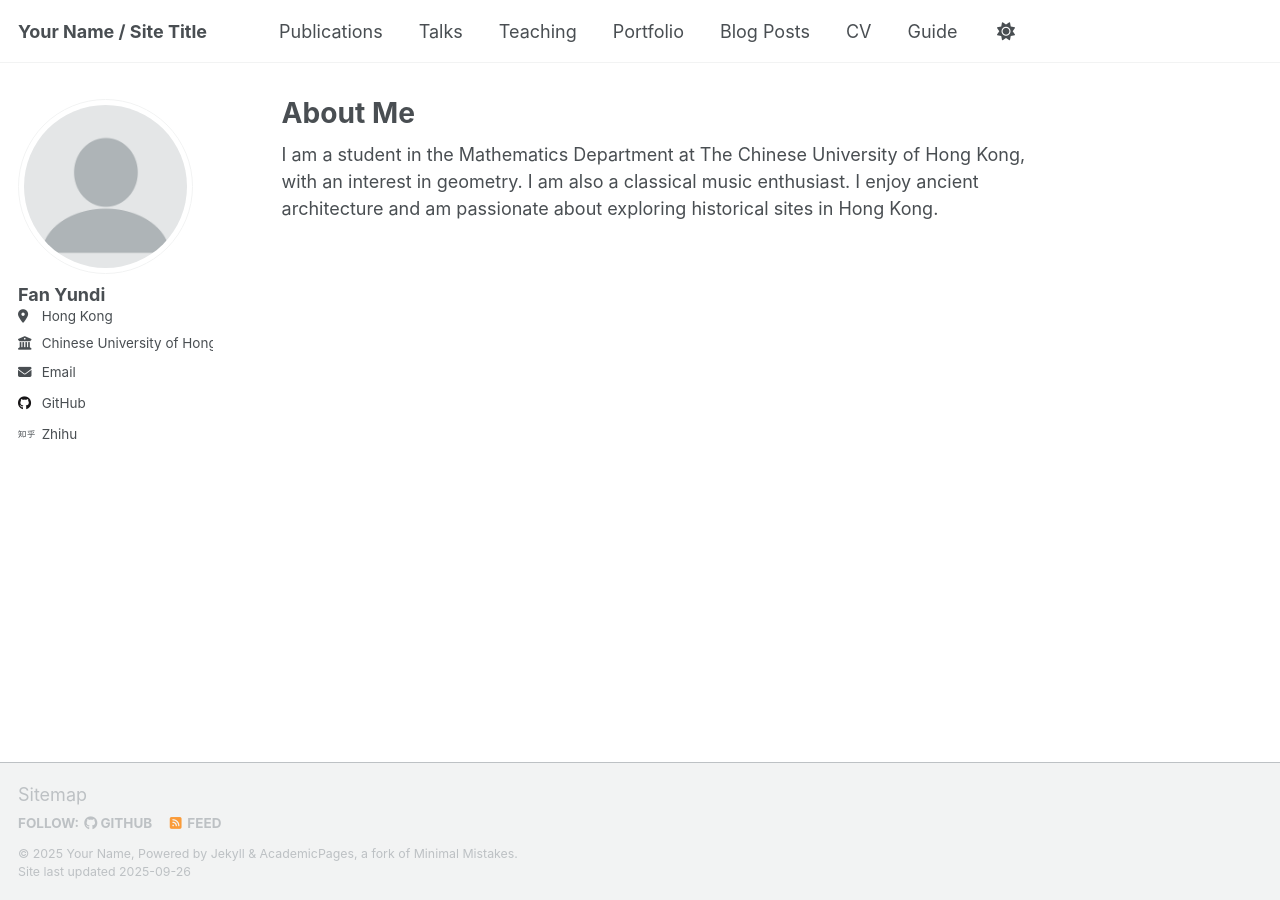
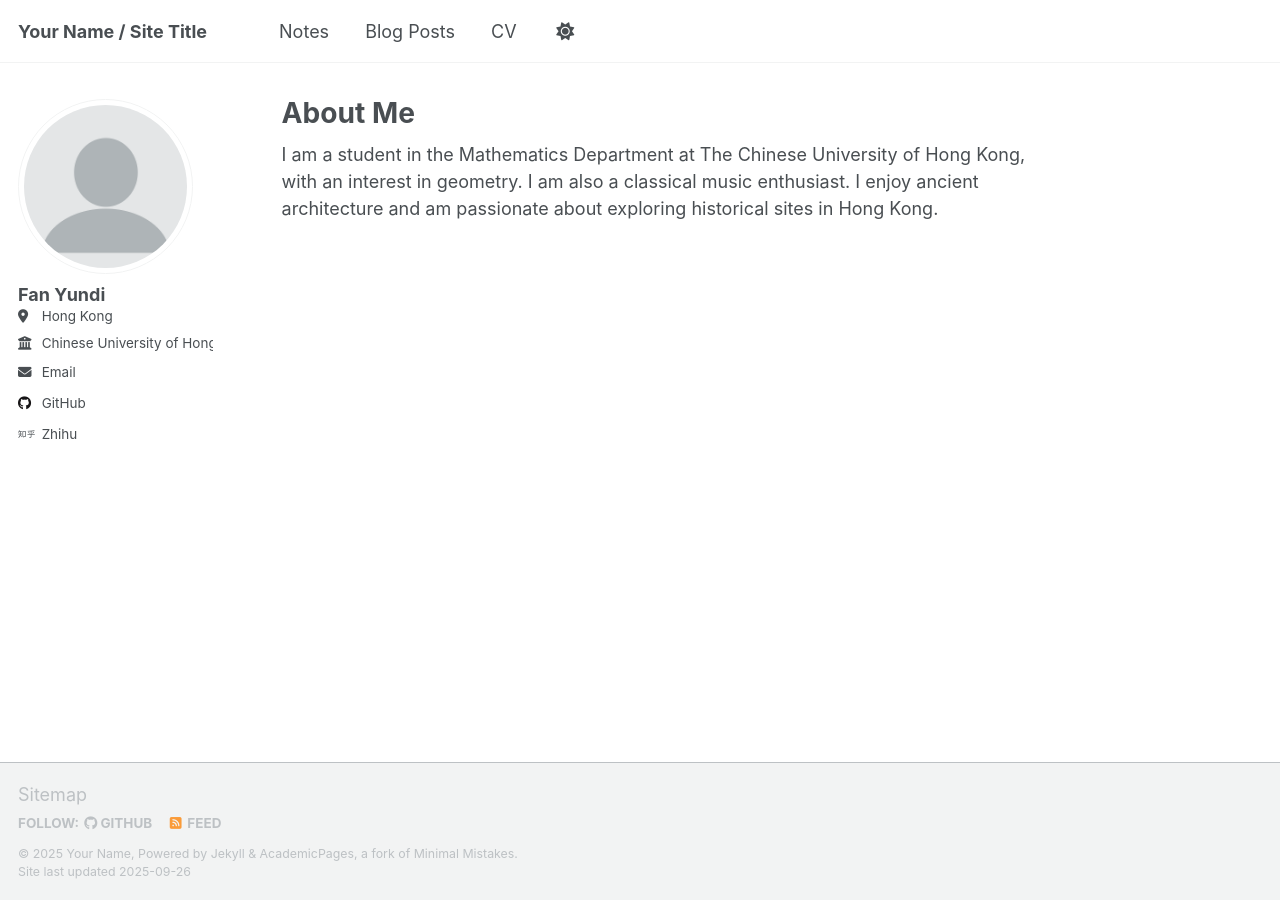
Before and after one commit to Peau-Vae/Peau.github.io, a Jekyll site: the page built from _pages/about.md, in a window 1280 px wide. Built offline with Jekyll 4.4.1, drawn with Linux system fonts in a browser that asks for light colours; a script that is not in the unit is left out.

Commit message:
Update navigation.yml

```diff
--- a/_data/navigation.yml
+++ b/_data/navigation.yml
@@ -8,16 +8,8 @@
 #      Markdown formatted page while the second is generated using JSON.
 
 main:
-  - title: "Publications"
-    url: /publications/
 
-  - title: "Talks"
-    url: /talks/
-
-  - title: "Teaching"
-    url: /teaching/
-
-  - title: "Portfolio"
+  - title: "Notes"
     url: /portfolio/
 
   - title: "Blog Posts"
@@ -28,6 +20,3 @@ main:
 
   # - title: "CV"
   #   url: /cv-json/
-
-  - title: "Guide"
-    url: /markdown/
```
